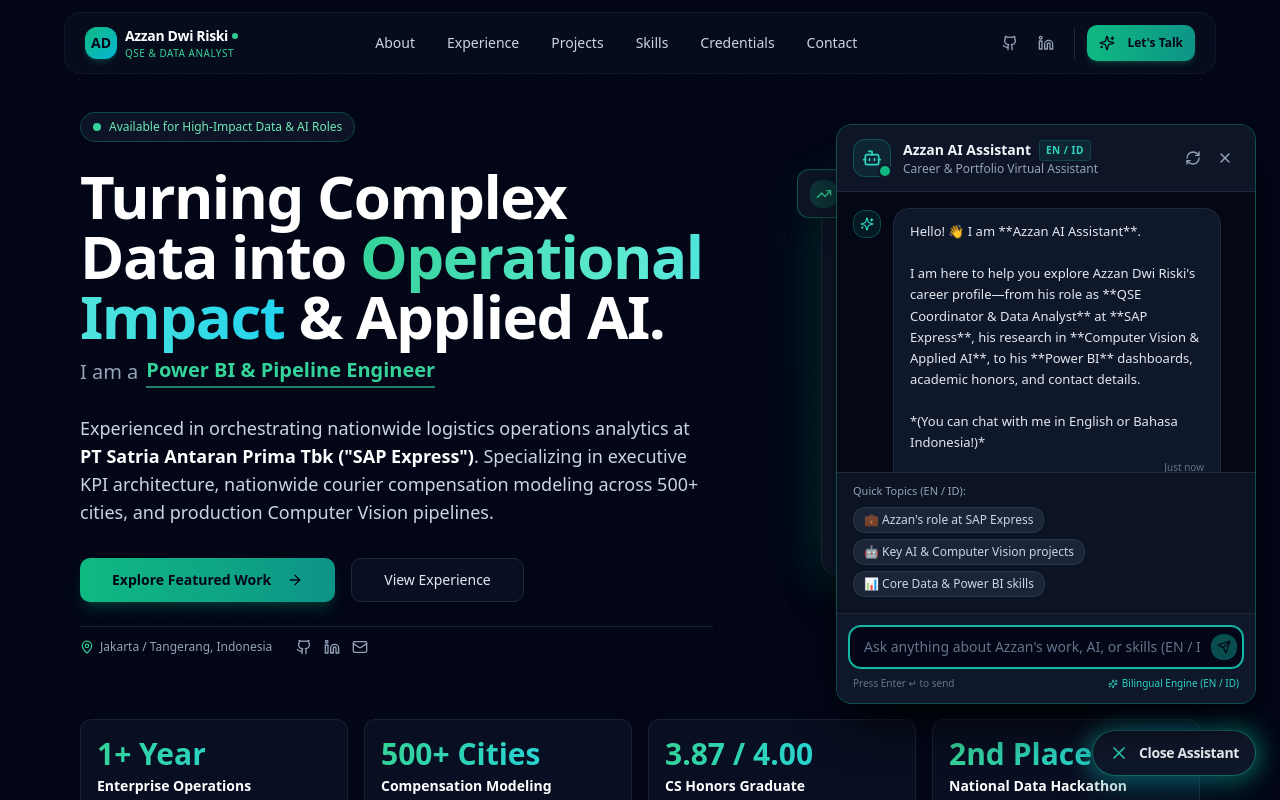
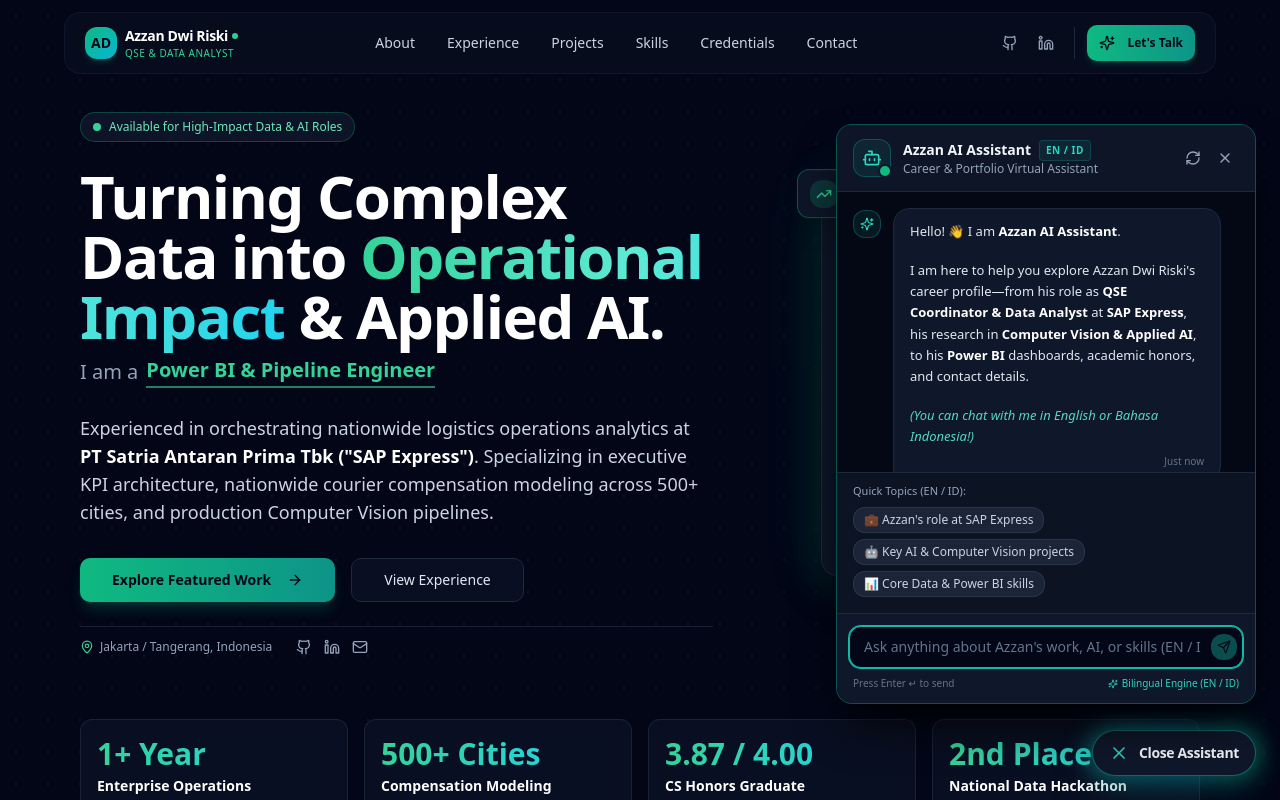
Before and after one commit to azzandwi1/azzan-portfolio, a Next.js app: page / in a window 1280 px wide. Both pictures are taken after a click on the button "Toggle AI Assistant". Shown: the top 800 px of the page. Built offline with nearby package versions, Linux system fonts and the light colour scheme.

Commit message:
fix(ai-assistant): render markdown bold and italic formatting properly in chat bubbles

```diff
--- a/components/ai-assistant.tsx
+++ b/components/ai-assistant.tsx
@@ -436,6 +436,76 @@ function getBotReply(rawInput: string): { text: string; links?: { label: string;
   }
 }
 
+function parseInlineFormatting(text: string, isUser: boolean): React.ReactNode[] {
+  const tokens: React.ReactNode[] = []
+  // Matches **bold** or *italic*
+  const regex = /(\*\*.*?\*\*|\*.*?\*)/g
+  let lastIndex = 0
+  let match: RegExpExecArray | null
+
+  while ((match = regex.exec(text)) !== null) {
+    if (match.index > lastIndex) {
+      tokens.push(text.slice(lastIndex, match.index))
+    }
+
+    const matchedStr = match[0]
+    if (matchedStr.startsWith("**") && matchedStr.endsWith("**") && matchedStr.length >= 4) {
+      const inner = matchedStr.slice(2, -2)
+      tokens.push(
+        <strong
+          key={`b-${match.index}`}
+          className={`font-semibold ${isUser ? "text-white font-bold" : "text-white"}`}
+        >
+          {inner}
+        </strong>
+      )
+    } else if (matchedStr.startsWith("*") && matchedStr.endsWith("*") && matchedStr.length >= 2) {
+      const inner = matchedStr.slice(1, -1)
+      tokens.push(
+        <em
+          key={`i-${match.index}`}
+          className={`italic ${isUser ? "text-teal-100" : "text-teal-300/90"}`}
+        >
+          {inner}
+        </em>
+      )
+    }
+
+    lastIndex = match.index + matchedStr.length
+  }
+
+  if (lastIndex < text.length) {
+    tokens.push(text.slice(lastIndex))
+  }
+
+  return tokens.length > 0 ? tokens : [text]
+}
+
+function FormattedMessage({ text, isUser }: { text: string; isUser: boolean }) {
+  const lines = text.split("\n")
+
+  return (
+    <div className="space-y-1.5 text-[13px] leading-relaxed">
+      {lines.map((line, idx) => {
+        const trimmed = line.trim()
+        if (!trimmed) {
+          return <div key={idx} className="h-1.5" />
+        }
+
+        const isBullet = trimmed.startsWith("•") || trimmed.startsWith("- ")
+        return (
+          <div
+            key={idx}
+            className={`min-h-[1.25rem] ${isBullet ? "pl-2 -indent-2" : ""}`}
+          >
+            {parseInlineFormatting(line, isUser)}
+          </div>
+        )
+      })}
+    </div>
+  )
+}
+
 export default function AIAssistant() {
   const [mounted, setMounted] = useState(false)
   const [isOpen, setIsOpen] = useState(false)
@@ -620,7 +690,7 @@ export default function AIAssistant() {
                         : "bg-slate-900 border border-slate-800 text-slate-200 rounded-bl-none shadow-sm"
                     }`}
                   >
-                    <div className="whitespace-pre-line text-[13px]">{msg.text}</div>
+                    <FormattedMessage text={msg.text} isUser={msg.sender === "user"} />
 
                     {/* Interactive Action Links */}
                     {msg.links && msg.links.length > 0 && (
```
